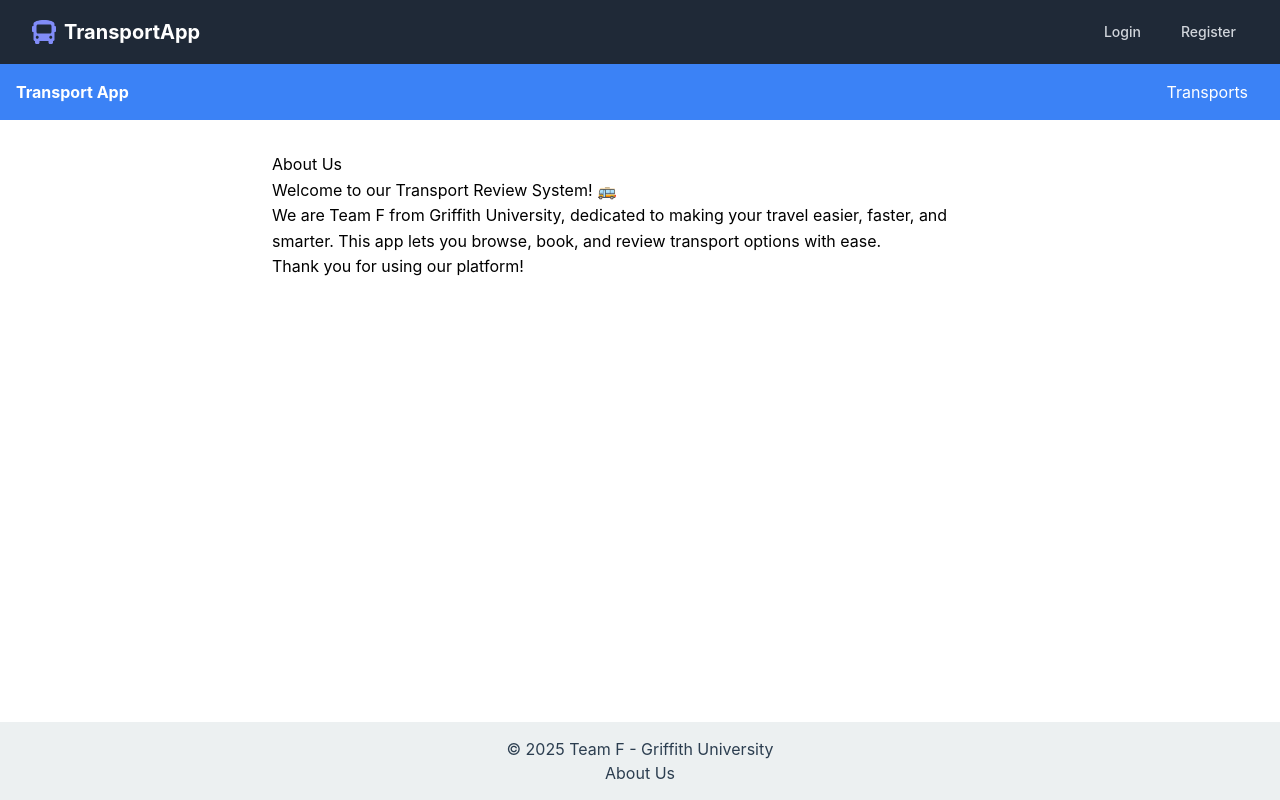
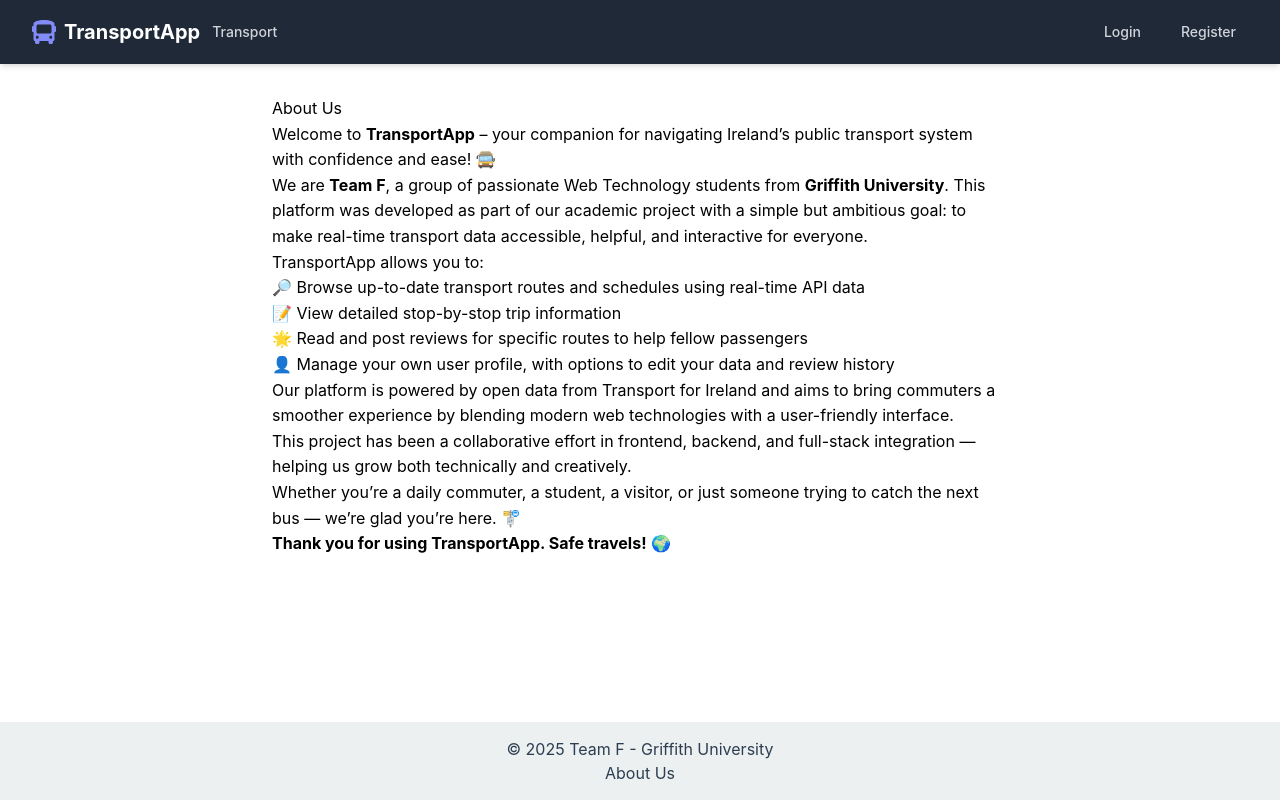
Before and after one commit to LimuleSempai/Web_technology_project_TeamF, a React (Create React App) app in the folder my-app/: page /about in a window 1280 px wide. Built offline with nearby package versions, Linux system fonts and the light colour scheme.

Commit message:
remove navbar, add transport link to header and update about us

```diff
--- a/my-app/src/App.js
+++ b/my-app/src/App.js
@@ -1,6 +1,5 @@
 import React from "react";
 import { BrowserRouter as Router, Routes, Route } from 'react-router-dom';
-import Navbar from "./components/Navbar";
 import Home from "./pages/Home";
 import Transport from "./pages/Transport";
 import Login from "./components/Login";
@@ -16,7 +15,6 @@
   return (
     <Router>
       <Header />
-      <Navbar />
       <Routes>
         <Route path="/" element={<Home />} />
         <Route path="/login" element={<Login />} />
--- a/my-app/src/components/Header.js
+++ b/my-app/src/components/Header.js
@@ -67,7 +67,13 @@
                             <FaBus className="mr-2 h-6 w-6 text-indigo-400" /> {/* Example Logo */}
                             <span>TransportApp</span>
                         </Link>
-                        {/* Navigation Links can go here if needed */}
+                        {/* link to transport page */}
+                        <Link
+                            to="/transport"
+                            className="text-gray-300 hover:text-white px-3 py-2 rounded-md text-sm font-medium"
+                        >
+                            Transport
+                        </Link>
                     </div>
                     <div className="flex items-center space-x-4">
                         {user ? (
--- a/my-app/src/components/Navbar.js
+++ /dev/null
@@ -1,15 +0,0 @@
-import React from "react";
-import { Link } from "react-router-dom";
-
-const Navbar = () => {
-  return (
-    <nav className="bg-blue-500 p-4 text-white flex justify-between">
-      <Link to="/" className="font-bold">Transport App</Link>
-      <div>
-        <Link to="/transports" className="mr-4">Transports</Link>
-      </div>
-    </nav>
-  );
-};
-
-export default Navbar;
--- a/my-app/src/pages/AboutUs.js
+++ b/my-app/src/pages/AboutUs.js
@@ -6,13 +6,37 @@
   return (
     <div className="about-container">
       <h2>About Us</h2>
-      <p>Welcome to our Transport Review System! 🚌</p>
+
+      <p>Welcome to <strong>TransportApp</strong> – your companion for navigating Ireland’s public transport system with confidence and ease! 🚍</p>
+
       <p>
-        We are Team F from Griffith University, dedicated to making your travel
-        easier, faster, and smarter. This app lets you browse, book, and review
-        transport options with ease.
+        We are <strong>Team F</strong>, a group of passionate Web Technology students from <strong>Griffith University</strong>. This platform was developed as part of our academic project with a simple but ambitious goal:
+        to make real-time transport data accessible, helpful, and interactive for everyone.
       </p>
-      <p>Thank you for using our platform!</p>
+
+      <p>
+        TransportApp allows you to:
+        <ul>
+          <li>🔎 Browse up-to-date transport routes and schedules using real-time API data</li>
+          <li>📝 View detailed stop-by-stop trip information</li>
+          <li>🌟 Read and post reviews for specific routes to help fellow passengers</li>
+          <li>👤 Manage your own user profile, with options to edit your data and review history</li>
+        </ul>
+      </p>
+
+      <p>
+        Our platform is powered by open data from Transport for Ireland and aims to bring commuters a smoother experience by blending modern web technologies with a user-friendly interface.
+      </p>
+
+      <p>
+        This project has been a collaborative effort in frontend, backend, and full-stack integration — helping us grow both technically and creatively.
+      </p>
+
+      <p>
+        Whether you’re a daily commuter, a student, a visitor, or just someone trying to catch the next bus — we’re glad you’re here. 🚏
+      </p>
+
+      <p><strong>Thank you for using TransportApp. Safe travels!</strong> 🌍</p>
     </div>
   );
 };
```
